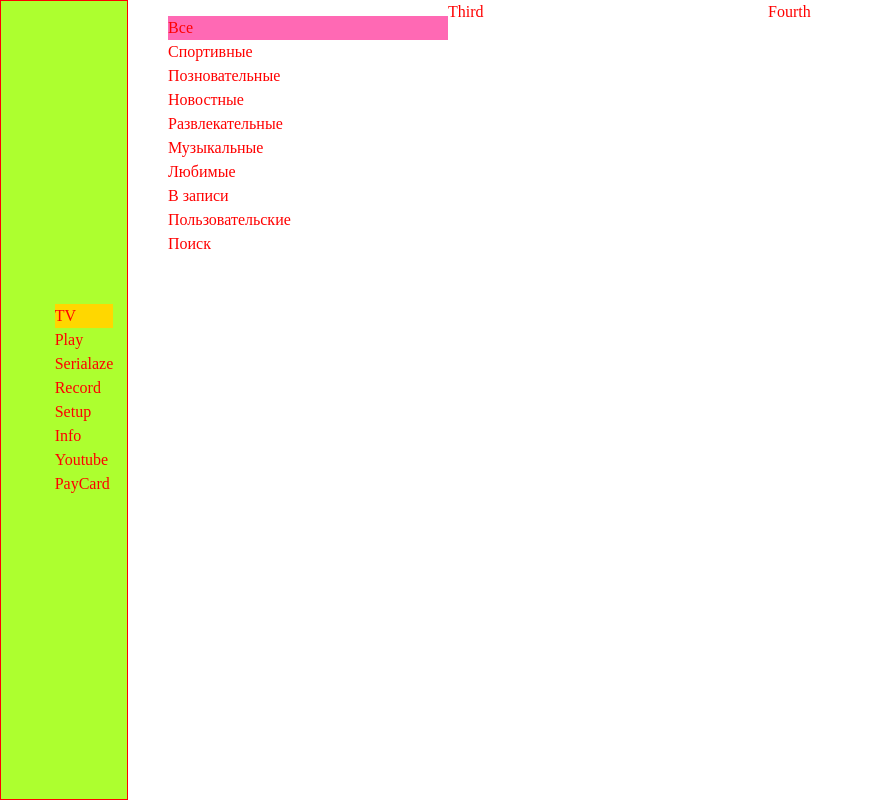
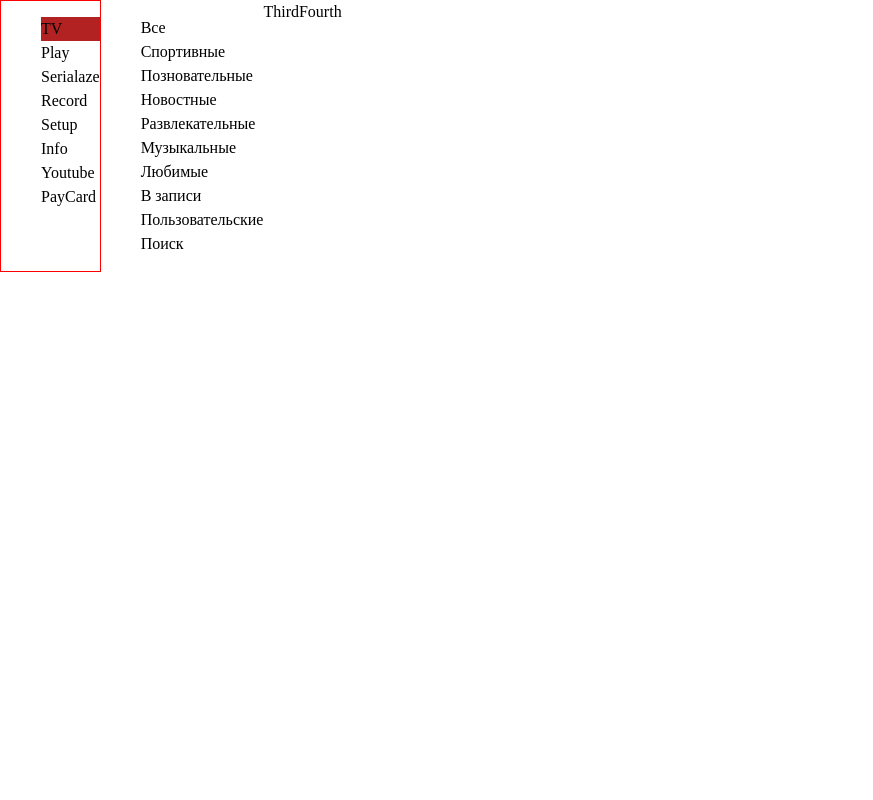
Before and after one commit to nevidomskii8/bonus_plus, a React (Create React App) app: page /tv in a window 1280 px wide. Shown: the whole page, without its empty margins (0-873 px from the left). Built offline with nearby package versions, Linux system fonts and the light colour scheme.

Commit message:
define with logic focus

```diff
--- a/src/components/Main/First/First.js
+++ b/src/components/Main/First/First.js
@@ -1,25 +1,33 @@
-import React, { useEffect, useRef } from 'react'
+import React, { useEffect, useRef, useState } from 'react'
+import { useSelector } from 'react-redux'
+import { getFocusActive, getFocusSection } from '../../../redux/selectors/mainStateSelector'
 import './First.scss'
 
 export const First = () => {
-    const classRef = useRef(null)
+    const focusSection = useSelector(getFocusSection)
+    const focusActive = useSelector(getFocusActive)
+    const [isFocus, setIsFocus] = useState(false)
+    const [stateActive, setStateActive] = useState('tv')
 
     useEffect(() => {
+        focusSection === 'nav-menu'
+            ? setIsFocus(true)
+            : setIsFocus(false)
+            setStateActive(focusActive)
 
-    }, [])
-
+        }, [focusSection,focusActive])
 
     return (
-        <div className="main-container__first active">
+        <div className={`focusable${isFocus ? ' focus' : ''} nav-menu`}>
             <ul>
-                <li className="main-container__first__list focused">TV</li>
-                <li className="main-container__first__list">Play</li>
-                <li className="main-container__first__list">Serialaze</li>
-                <li className="main-container__first__list">Record</li>
-                <li className="main-container__first__list">Setup</li>
-                <li className="main-container__first__list">Info</li>
-                <li className="main-container__first__list">Youtube</li>
-                <li className="main-container__first__list">PayCard</li>
+                <li className={`tv${stateActive === 'tv' ? ' active': ''}`}>TV</li>
+                <li className={`play${stateActive === 'play' ? ' active': ''}`}>Play</li>
+                <li className={`serialaze${stateActive === 'serialaze' ? ' active': ''}`}>Serialaze</li>
+                <li className={`record${stateActive === 'record' ? ' active': ''}`}>Record</li>
+                <li className={`setup${stateActive === 'setup' ? ' active': ''}`}>Setup</li>
+                <li className={`info${stateActive === 'info' ? ' active': ''}`}>Info</li>
+                <li className={`youtube${stateActive === 'youtube' ? ' active': ''}`}>Youtube</li>
+                <li className={`paycard${stateActive === 'paycard' ? ' active': ''}`}>PayCard</li>
             </ul>
         </div>
     )
--- a/src/components/Main/Fourths/Fourths.js
+++ b/src/components/Main/Fourths/Fourths.js
@@ -1,9 +1,21 @@
-import React from 'react'
+import React, { useEffect, useState } from 'react'
+import { useSelector } from 'react-redux'
+import { getFocusSection } from '../../../redux/selectors/mainStateSelector'
 import './Fourth.scss'
 
 export const Fourth = () => {
+    const focusSection = useSelector(getFocusSection)
+    const [isFocus, setIsFocus] = useState(false)
+
+    useEffect(() => {
+        focusSection === 'item-genres-detail'
+        ? setIsFocus(true)
+        : setIsFocus(false)
+    }, [focusSection])
+
+
     return (
-        <div className="main-container__fourth">
+        <div className={`focusable${isFocus ? ' focus': ''} item-genres-detail`}>
             Fourth
         </div>
     )
--- a/src/components/Main/Main/Main.scss
+++ b/src/components/Main/Main/Main.scss
@@ -3,46 +3,18 @@
     display: flex;
     width: 100vw;
 
-    &__first {
-        width: 10%;
-        height: 100vh;
-        color: red;
-        display: flex;
-        align-items: center;
-        justify-content: center;
+}
+
+
+
+.focusable {
+    &.focus{
+        border: red 1px solid;
     }
 
-    &__first.active {
-        border: solid 1px red
+    & li {
+        &.active {
+            background-color: firebrick;
+        }
     }
-
-    &__second {
-
-        width: 25%;
-        height: 100vh;
-        color: red;
-    }
-    &__second.active {
-        border: solid 1px red
-    }
-
-    &__third {
-        width: 25%;
-        height: 100vh;
-        color: red;
-    }
-
-    &__third.active {
-        border: solid 1px red
-    }
-
-    &__fourth {
-        width: 40%;
-        height: 100vh;
-        color: red;
-    }
-    &__fourth.active {
-        border: solid 1px red
-    }
-
 }
--- a/src/components/Main/Second/Second.js
+++ b/src/components/Main/Second/Second.js
@@ -1,21 +1,31 @@
-import React from 'react'
+import React, { useEffect, useState } from 'react'
+import { useSelector } from 'react-redux'
+import { getFocusSection } from '../../../redux/selectors/mainStateSelector'
 import './Second.scss'
 
 export const Second = () => {
+    const focusSection = useSelector(getFocusSection)
+    const [isFocus, setIsFocus] = useState(false)
+
+    useEffect(() => {
+        focusSection === 'nav-genres'
+        ? setIsFocus(true)
+        : setIsFocus(false)
+    }, [focusSection])
 
     return (
-        <div className="main-container__second">
+        <div className={`focusable${isFocus ? ' focus': ''} nav-genres`}>
             <ul>
-                <li className="main-container__second__list focused">Все</li>
-                <li className="main-container__second__list">Спортивные</li>
-                <li className="main-container__second__list">Позновательные</li>
-                <li className="main-container__second__list">Новостные</li>
-                <li className="main-container__second__list">Развлекательные</li>
-                <li className="main-container__second__list">Музыкальные</li>
-                <li className="main-container__second__list">Любимые</li>
-                <li className="main-container__second__list">В записи</li>
-                <li className="main-container__second__list">Пользовательские</li>
-                <li className="main-container__second__list">Поиск</li>
+                <li className="focusable__list">Все</li>
+                <li className="focusable__list">Спортивные</li>
+                <li className="focusable__list">Позновательные</li>
+                <li className="focusable__list">Новостные</li>
+                <li className="focusable__list">Развлекательные</li>
+                <li className="focusable__list">Музыкальные</li>
+                <li className="focusable__list">Любимые</li>
+                <li className="focusable__list">В записи</li>
+                <li className="focusable__list">Пользовательские</li>
+                <li className="focusable__list">Поиск</li>
             </ul>
         </div>
     )
--- a/src/components/Main/Third/Third.js
+++ b/src/components/Main/Third/Third.js
@@ -1,11 +1,21 @@
-import React from 'react'
+import React, { useEffect, useState } from 'react'
+import { useSelector } from 'react-redux'
+import { getFocusSection } from '../../../redux/selectors/mainStateSelector'
 import './Third.scss'
 
 export const Third = () => {
+    const focusSection = useSelector(getFocusSection)
+    const [isFocus, setIsFocus] = useState(false)
+
+    useEffect(() => {
+        focusSection === 'item-genres'
+        ? setIsFocus(true)
+        : setIsFocus(false)
+    }, [focusSection])
 
 
     return (
-        <div className="main-container__third">
+        <div className={`focusable${isFocus ? ' focus': ''} item-genres`}>
             Third
         </div>
     )
--- a/src/redux/actions/mainStateActions.js
+++ b/src/redux/actions/mainStateActions.js
@@ -1,7 +1,9 @@
-import { createAction, createAsyncThunk } from "@reduxjs/toolkit";
+import { createAction, createAsyncThunk, createSelector } from "@reduxjs/toolkit";
 import axios from "axios";
 
 export const setNav = createAction('SET_NAV')
+export const setFocusSection = createAction('SET_FOCUS_SECTION')
+export const setFocusActive = createAction('SET_FOCUS_ACTIVE')
 
 export const fetchState = createAsyncThunk('getState', async () => {
 
--- a/src/redux/ruducer/mainState.js
+++ b/src/redux/ruducer/mainState.js
@@ -1,12 +1,15 @@
 import { createReducer } from "@reduxjs/toolkit";
-import { fetchState, setNav } from "../actions/mainStateActions";
+import { fetchState, setFocusActive, setFocusSection, setNav } from "../actions/mainStateActions";
 
 
 const initialState = {
     stateNav: 'tv',
     data: [],
     loading: false,
-    error: null
+    error: null,
+    focusSection: 'nav-menu',
+    focusActive: 'tv'
+
 };
 
 const mainState = createReducer(initialState, {
@@ -25,6 +28,12 @@ const mainState = createReducer(initialState, {
         state.loading = false
         state.error = action.payload
     },
+    [setFocusSection.type]: (state, action) => {
+        state.focusSection = action.payload;
+    },
+    [setFocusActive.type]: (state, action) => {
+        state.focusActive = action.payload
+    }
 });
 
 export default mainState
--- a/src/redux/selectors/mainStateSelector.js
+++ b/src/redux/selectors/mainStateSelector.js
@@ -9,3 +9,12 @@ export const getChanals = createSelector(
   state => state.mainState.data,
   data => data
 )
+
+export const getFocusSection = createSelector(
+  state => state.mainState.focusSection,
+  focusSection => focusSection
+)
+export const getFocusActive = createSelector(
+  state => state.mainState.focusActive,
+  focusActive => focusActive
+)
```
Also changed, not shown: src/components/Main/Main/Main.js (+49 -51 lines).
